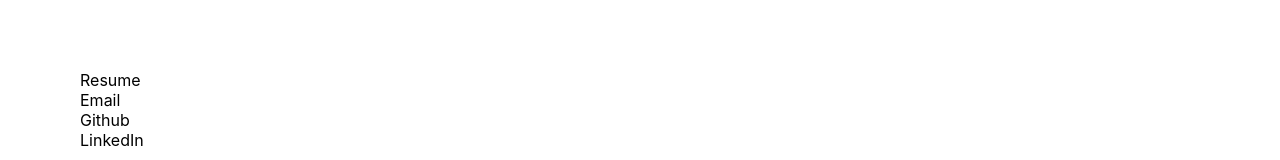
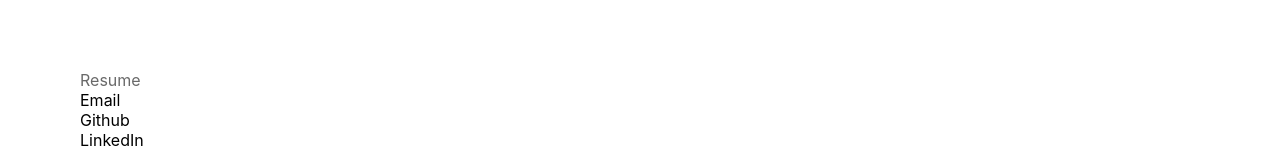
Before and after one commit to mpchow/personalWebsite_V2, a React (Create React App) app: page / in a window 1280 px wide. In both pictures the pointer is over the link "Resume". Shown: the part 570-730 px from the top of the page. Built offline with nearby package versions, Linux system fonts and the light colour scheme.

Commit message:
Added hover effect

```diff
--- a/src/components/Contact/contact.css
+++ b/src/components/Contact/contact.css
@@ -15,3 +15,7 @@
 .contact a:visited{
    text-decoration: none;
 }
+
+.contact a:hover {
+   color: #696969;
+}
```
